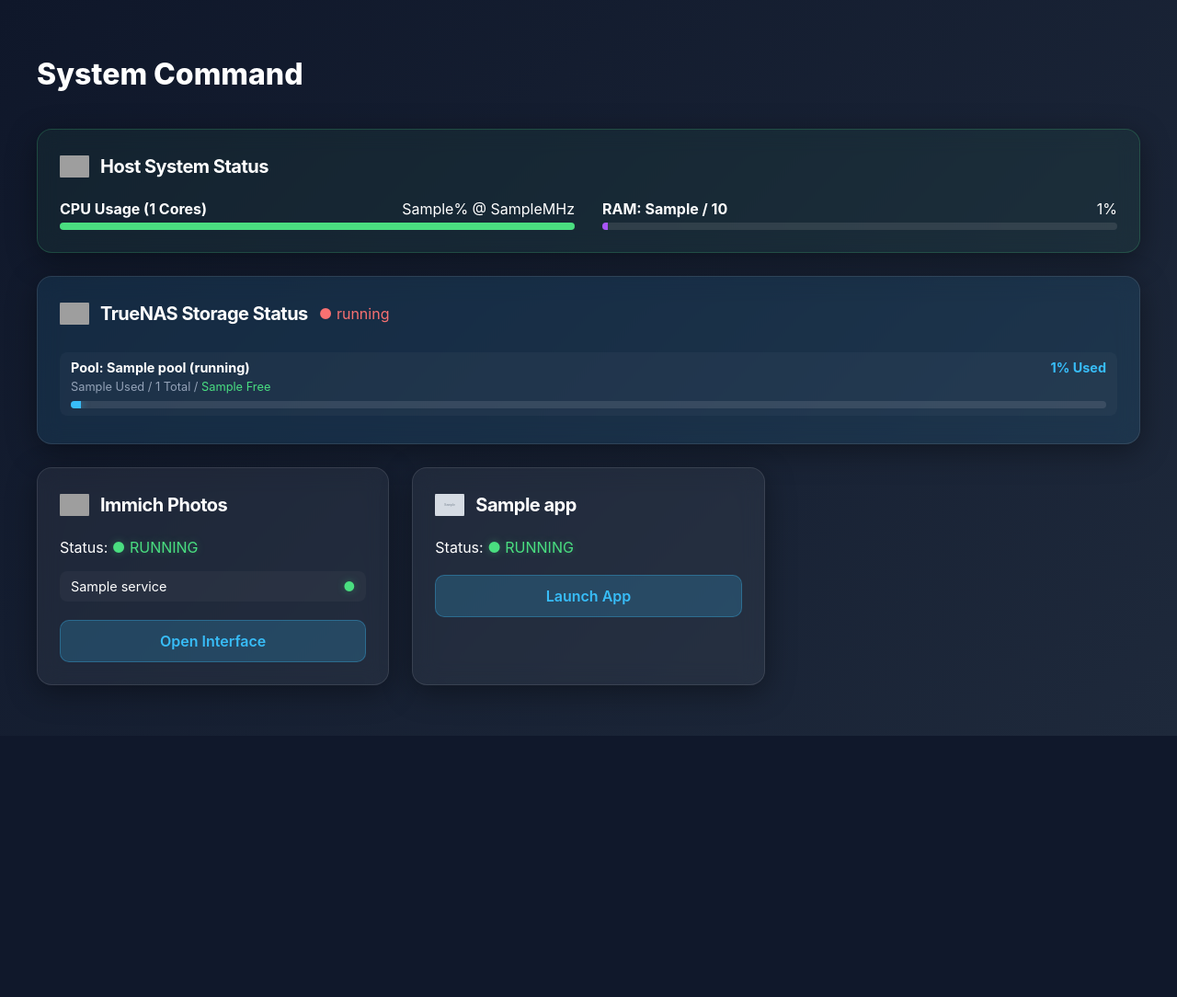
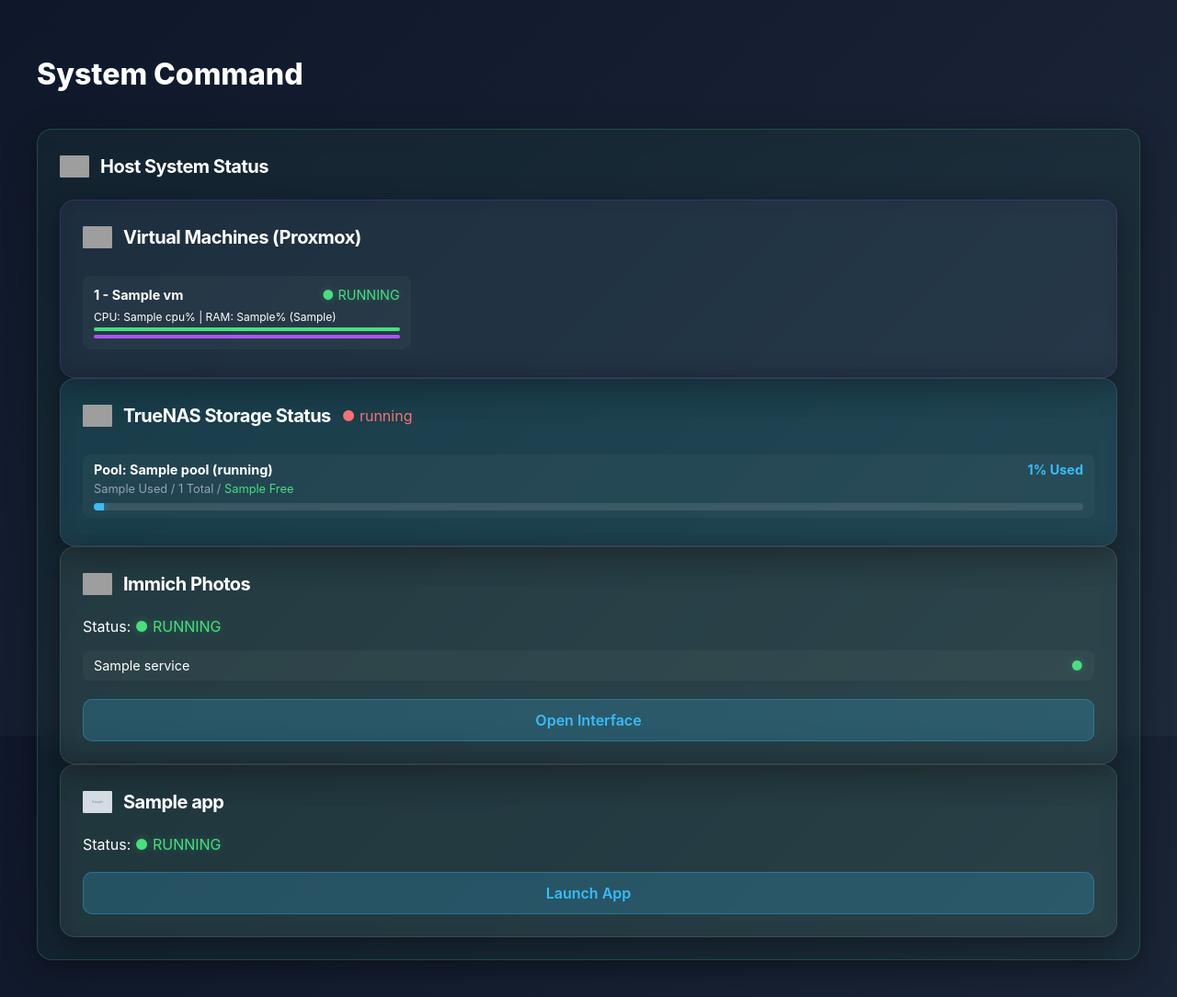
Before and after one commit to TAG-1534/CorePulse, a Flask app: template templates/index.html in a window 1280 px wide. Shown: the whole page at 92% size. Before the commit the page ends 800 px from the top, so only its background shows below. Run offline with Flask 3, Linux system fonts and the light colour scheme; the template is opened without the code that fills it: most values are stand-ins (such as "Sample title", 1, 10 or a date in 2020); grey boxes marked "Sample" are stand-in pictures; grey boxes are pictures that could not be loaded.

Commit message:
Refactor VM display layout using grid system
Updated the layout for displaying virtual machines, utilizing a grid system for better organization and added dynamic status indicators.

```diff
--- a/templates/index.html
+++ b/templates/index.html
@@ -104,28 +104,33 @@
                 <h2>Host System Status</h2>
             </div>
 
-            <div style="display: flex; gap: 30px; flex-wrap: wrap;">
-                <div style="flex: 1; min-width: 250px;">
-                    <div style="display: flex; justify-content: space-between; margin-bottom: 5px;">
-                        <strong>CPU Usage ({{ system.cpu_count }} Cores)</strong>
-                        <span>{{ system.cpu_usage }}% @ {{ system.cpu_mhz }}MHz</span>
-                    </div>
-                    <div class="progress-bg">
-                        <div style="width: {{ system.cpu_usage }}%; background: #4ade80; height: 100%;"></div>
-                    </div>
+           <div class="card" style="grid-column: 1 / -1; background: rgba(168, 85, 247, 0.05); border-color: rgba(168, 85, 247, 0.2);">
+                <div class="title-area">
+                    <img src="https://cdn.jsdelivr.net/gh/walkxcode/dashboard-icons/png/proxmox.png" alt="icon">
+                    <h2>Virtual Machines (Proxmox)</h2>
                 </div>
 
-                <div style="flex: 1; min-width: 250px;">
-                    <div style="display: flex; justify-content: space-between; margin-bottom: 5px;">
-                        <strong>RAM: {{ system.ram_used }} / {{ system.ram_total }}</strong>
-                        <span>{{ system.ram_percent }}%</span>
+                <div style="display: grid; grid-template-columns: repeat(auto-fill, minmax(280px, 1fr)); gap: 15px;">
+                    {% for vm in vms %}
+                    <div class="sub-service" style="flex-direction: column; align-items: stretch; padding: 12px;">
+                        <div style="display: flex; justify-content: space-between; margin-bottom: 8px;">
+                            <strong>{{ vm.vmid }} - {{ vm.name }}</strong>
+                            <span class="status-{{ 'running' if vm.status == 'running' else 'exited' }}">● {{ vm.status.upper() }}</span>
+                        </div>
+
+                        {% if vm.status == 'running' %}
+                        <div style="font-size: 0.75rem; margin-bottom: 4px;">CPU: {{ vm.cpu }}% | RAM: {{ vm.mem_pct }}% ({{ vm.mem_used }})</div>
+                        <div class="progress-bg" style="height: 4px; margin-bottom: 4px;">
+                            <div style="width: {{ vm.cpu }}%; background: #4ade80; height: 100%;"></div>
+                        </div>
+                        <div class="progress-bg" style="height: 4px;">
+                            <div style="width: {{ vm.mem_pct }}%; background: #a855f7; height: 100%;"></div>
+                        </div>
+                        {% endif %}
                     </div>
-                    <div class="progress-bg">
-                        <div style="width: {{ system.ram_percent }}%; background: #a855f7; height: 100%;"></div>
-                    </div>
+                    {% endfor %}
                 </div>
             </div>
-        </div>
 
         <div class="card" style="grid-column: 1 / -1; background: rgba(56, 189, 248, 0.1);">
             <div class="title-area">
```
